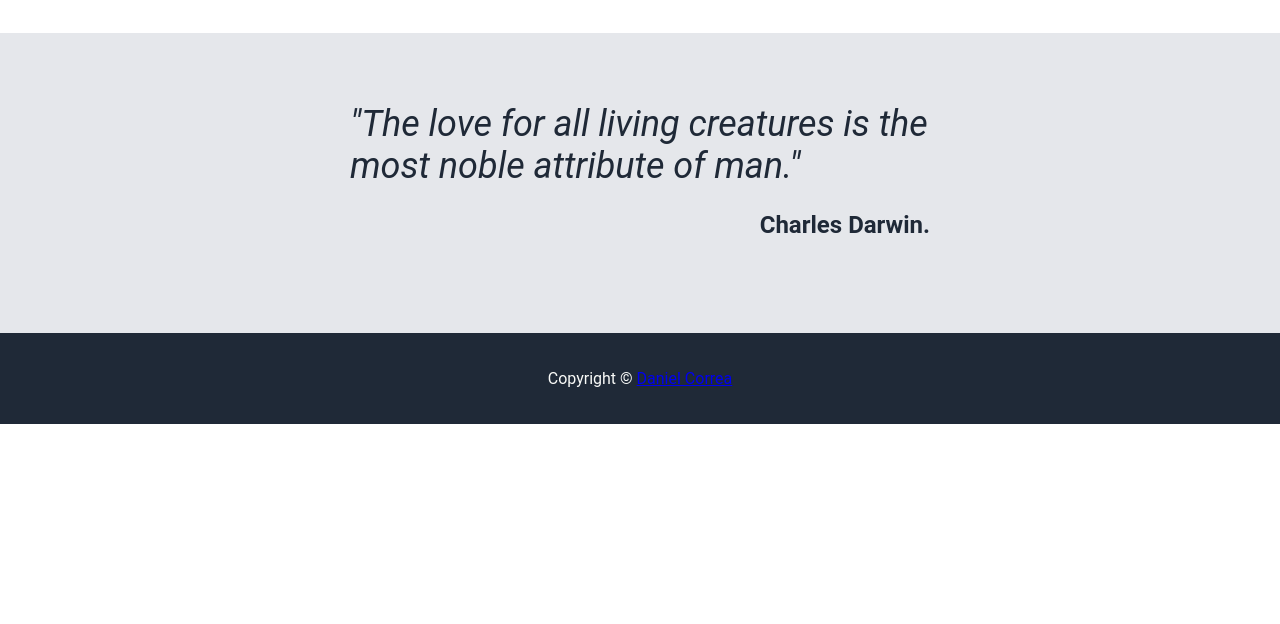
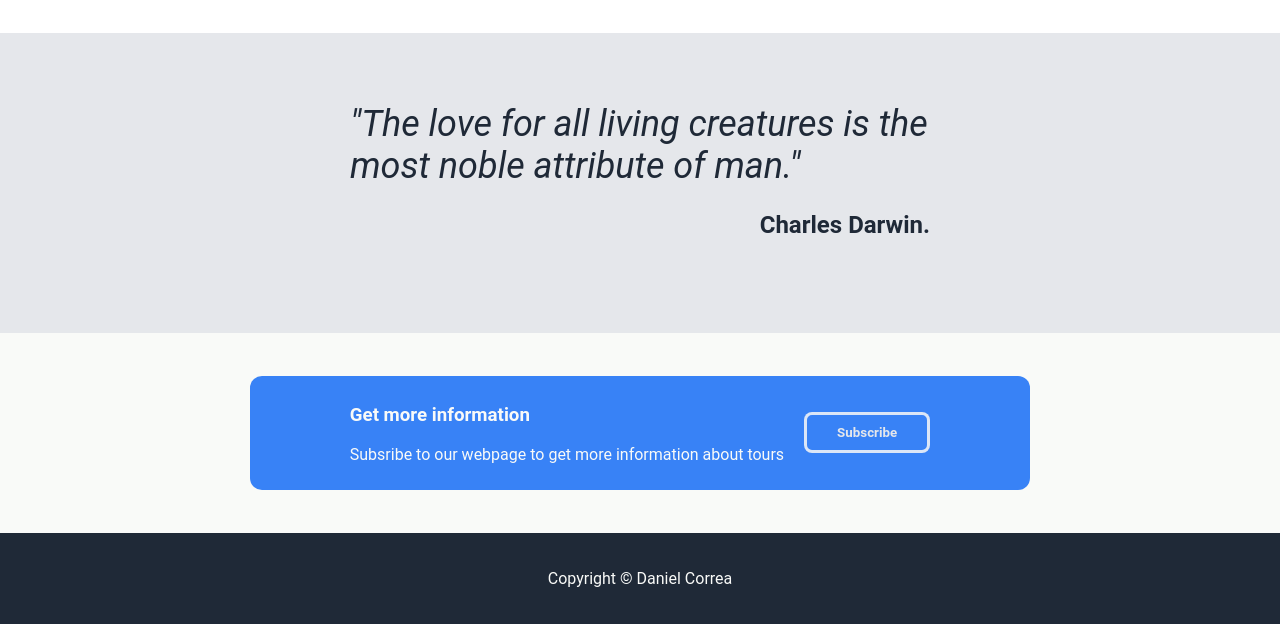
Before and after one commit to danielcr0995/landing_page, a plain HTML site: page index.html in a window 1280 px wide. Shown: the part 1184-1808 px from the top of the page. Before the commit the page ends 1608 px from the top, so only its background shows below. Drawn offline with Linux system fonts and the light colour scheme; some icons are missing.

Commit message:
style and some corrections on subscribe section

```diff
--- a/index.html
+++ b/index.html
@@ -23,7 +23,7 @@
             <div class='title'>
                 <h1>Galapagos Islands</h1>
                 <p class="text">The Enchanted Archipelago is renowned as an iconic tourist destination – and with good reason. It features some of the world’s most unique and endemic wildlife species, wonderful beaches that continually rank among the world’s best. This living laboratory will offer its visitors a spectacle to be admired, a daily story that will turn this journey into a story to forever be told.</p>
-                <button>Sign up</button>
+                <button>Subscribe</button>
             </div>
             <img src="./img/islandsunset.jpg" alt="sunset">
         </section>
@@ -55,6 +55,15 @@
         <p class="author">Charles Darwin.</p>
 
     </section>
+    <section class="subscribe">
+        <div class="sqr">
+            <div class="text">
+                <h3>Get more information</h3>
+                <p>Subsribe to our webpage to get more information about tours</p>
+            </div>
+            <button class='button bottom'>Subscribe</button>
+        </div>
+    </section>
 
 
     <footer class="footer">
--- a/styles.css
+++ b/styles.css
@@ -144,3 +144,38 @@ button{
     font-style: normal;
     align-self: flex-end;
 }
+
+/* subscribe */
+
+.subscribe{
+    display: flex;
+    justify-content: center;
+    align-items: center;
+    flex-direction: row;
+    height: 200px;
+    background-color: #F9FAF8;
+}
+
+.sqr{
+    display: flex;
+    flex-direction: row;
+    align-items: center;
+    background-color: #3882F6;
+    color: #F9FAF8;
+    padding: 10px 100px;
+    border-radius: 12px;
+    gap: 20px;
+}
+
+.bottom{
+    border: 3px solid #f9faf8d7;
+}
+
+footer a{
+    color:#F9FAF8;
+    text-decoration: none;
+}
+
+footer a:hover{
+    text-decoration: underline;
+}
```
